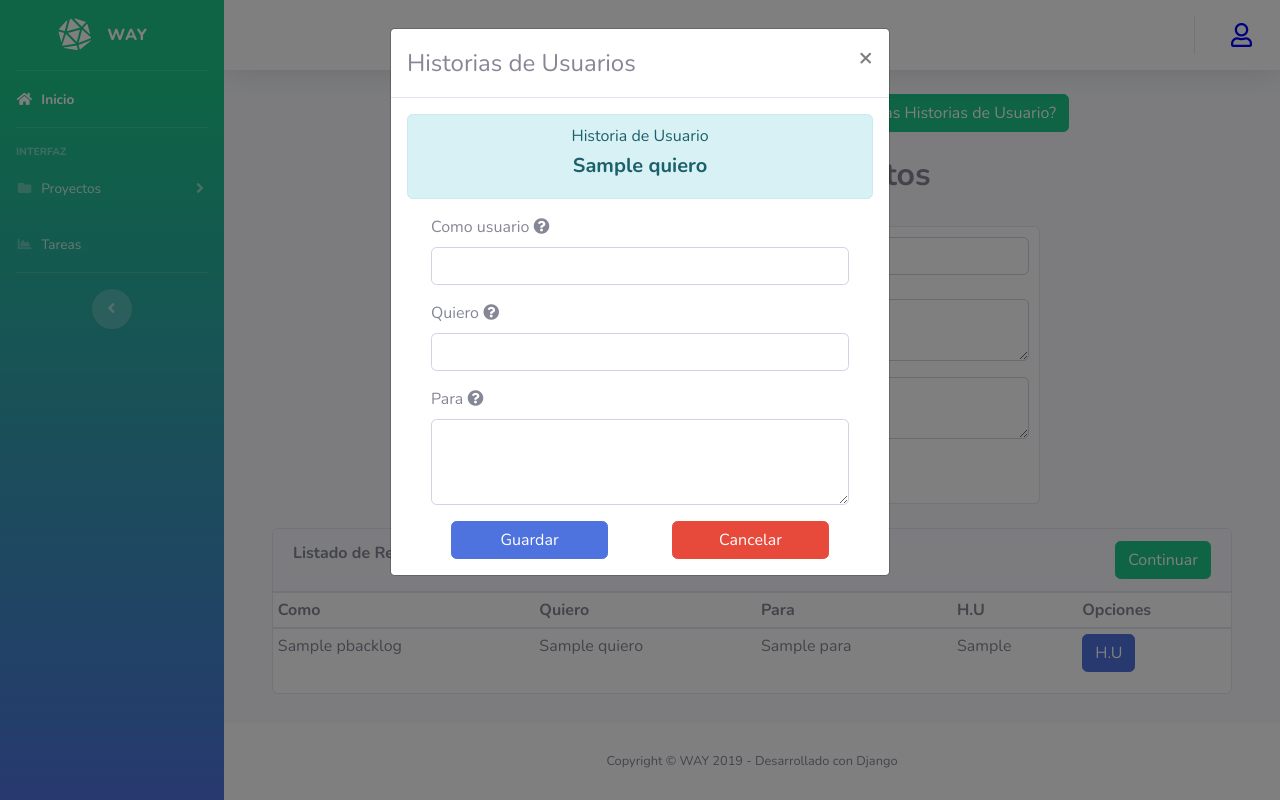
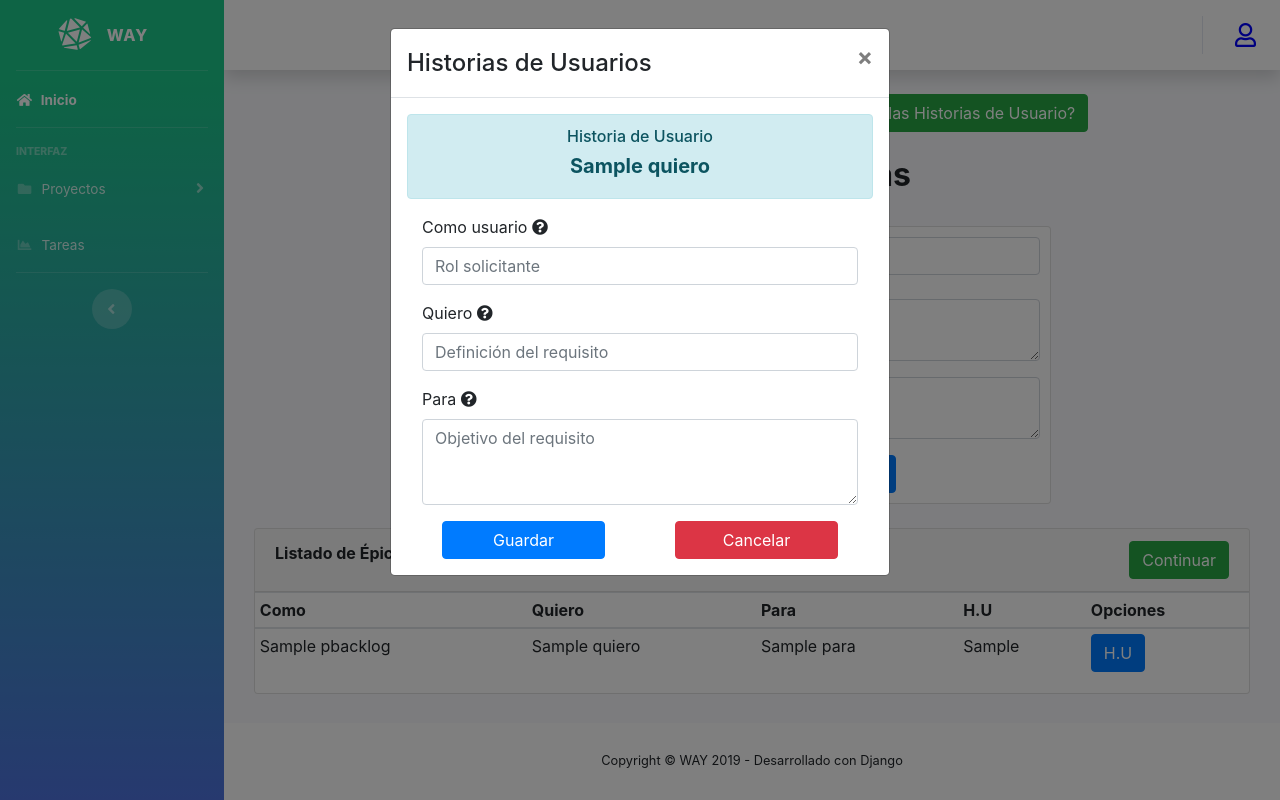
Before and after one commit to MaycolCuero/way, a Django app: template templates/scrum/pbacklog_crear.html in a window 1280 px wide, after a click on "H.U". Run offline with Django 3.2, Linux system fonts and the light colour scheme; the template is opened without the code that fills it: most values are stand-ins (such as "Sample title", 1, 10 or a date in 2020); some libraries are stand-ins or nearby versions.

Commit message:
errores de gramatica corregidos

```diff
--- a/static/estilos/scrum/index-scrum.css
+++ b/static/estilos/scrum/index-scrum.css
@@ -10,6 +10,7 @@
 #header-miembros{
     padding: 5px;
 }
+
 #body-miembros{
     height: 240;
     overflow-y: auto;
--- a/templates/base/base.html
+++ b/templates/base/base.html
@@ -28,9 +28,21 @@
   <!-- Custom styles for this template-->
   <link href="{% static 'css/sb-admin-2.min.css' %}" rel="stylesheet">
 
+  <!-- Bootstrap -->
+
+  <!-- CSS only -->
+  <link rel="stylesheet" href="https://stackpath.bootstrapcdn.com/bootstrap/4.5.0/css/bootstrap.min.css" integrity="sha384-9aIt2nRpC12Uk9gS9baDl411NQApFmC26EwAOH8WgZl5MYYxFfc+NcPb1dKGj7Sk" crossorigin="anonymous">
+
+  <!-- JS, Popper.js, and jQuery -->
+
+  <script src="https://cdn.jsdelivr.net/npm/popper.js@1.16.0/dist/umd/popper.min.js" integrity="sha384-Q6E9RHvbIyZFJoft+2mJbHaEWldlvI9IOYy5n3zV9zzTtmI3UksdQRVvoxMfooAo" crossorigin="anonymous"></script>
+  <script src="https://stackpath.bootstrapcdn.com/bootstrap/4.5.0/js/bootstrap.min.js" integrity="sha384-OgVRvuATP1z7JjHLkuOU7Xw704+h835Lr+6QL9UvYjZE3Ipu6Tp75j7Bh/kR0JKI" crossorigin="anonymous"></script>
+
+  <!-- end bootstrap -->
 
   <!-- extra links -->
   <script src="https://ajax.googleapis.com/ajax/libs/jquery/3.4.1/jquery.min.js"></script>
+
 
   {% block extra_links %}
   {% endblock %}
--- a/templates/scrum/pbacklog_crear.html
+++ b/templates/scrum/pbacklog_crear.html
@@ -26,7 +26,7 @@
         </div>
     </div>
     <br>
-    <h2 style="text-align:center"><strong>Definición de Requisitos</strong></h2>
+    <h2 style="text-align:center"><strong>Definición de Épicas</strong></h2>
     <br>
     <form method="POST">
         {% csrf_token %}
@@ -47,7 +47,7 @@
                 <textarea class="form-control" name="para" placeholder="Para"></textarea>
             </div>
             <div class="text-center">
-                <button  type="submit" class="btn btn-primary" id="guardar" > Guardar </button>
+                <button  type="submit" class="btn btn-primary" id="guardar" style="width:50%;" > Guardar </button>
             </div>
         </div>
     </form>
@@ -60,7 +60,7 @@
             <div class="card-header">
                 <div class="row">
                     <div class="col">
-                        <strong class="card-title">Listado de Requisitos o Épicas</strong>
+                        <strong class="card-title">Listado de Épicas</strong>
                     </div>
                     <div class="col" align="right">
                        <a class="btn btn-success" title="Listado de Historias de usuario" href="{% url 'scrum:historia_list' %}">Continuar</a>
@@ -86,7 +86,7 @@
                                 <td>{{ p.para }}</td>
                                 <td>{{ p.hu }}</td>
                                 <td>
-                                    <button class="btn btn-primary" title="Historias de usuario" data-toggle="modal" data-target="#myModal" onclick="seleccionar({{p.id}}, '{{p.quiero}}')">
+                                    <button class="btn btn-primary" title="Historias de usuario" data-toggle="modal" data-target="#myModal" onclick="seleccionar('{{p.id}}','{{p.quiero}}')">
                                         H.U
                                     </button>
                                 </td>
@@ -97,7 +97,7 @@
             </div>
         </div>
      {% else %}
-            <h3>No hay requisitos o épicas creadas</h3>
+            <h3>No hay épicas creadas</h3>
     {% endif %}
 </div>
     <!-- The Modal -->
@@ -131,20 +131,20 @@
                             Como usuario
                             <i class="fas fa-question-circle" title="Escriba el tipo de usuario" style="cursor:pointer"></i>
                         </label>
-                        <input class="form-control" type="text" name="como_usuario" required>
+                        <input class="form-control" type="text" name="como_usuario" placeholder="Rol solicitante" required>
                     </div>
                     <div class="form-group">
                         <label >
                             Quiero
                             <i class="fas fa-question-circle" title="Funcionalidad que solicita el usuario" style="cursor:pointer"></i>
                         </label>
-                        <input class="form-control" type="text" name="quiero" required>
+                        <input class="form-control" type="text" name="quiero" placeholder="Definición del requisito" required>
                     </div>
                     <div class="form-group">
                         <label >Para
                             <i class="fas fa-question-circle"title="Propósito del requisito" style="cursor:pointer"></i>
                         </label>
-                        <textarea class="form-control" name="para" rows="3" required></textarea>
+                        <textarea class="form-control" name="para" rows="3" placeholder="Objetivo del requisito" required></textarea>
                     </div>
 
                     <div class="form-group">
--- a/way/settings.py
+++ b/way/settings.py
@@ -81,7 +81,7 @@ WSGI_APPLICATION = 'way.wsgi.application'
 # Database
 # https://docs.djangoproject.com/en/2.2/ref/settings/#databases
 
-'''
+
 DATABASES = {
     'default': {
        'ENGINE': 'django.db.backends.postgresql',
@@ -102,7 +102,7 @@ DATABASES = {
         default=config('DATABASE_URL')
     )
 }
-
+'''
 
 # Password validation
 # https://docs.djangoproject.com/en/2.2/ref/settings/#auth-password-validators
```
Also changed, not shown: templates/scrum/sprint_form.html (+78 -15 lines).
